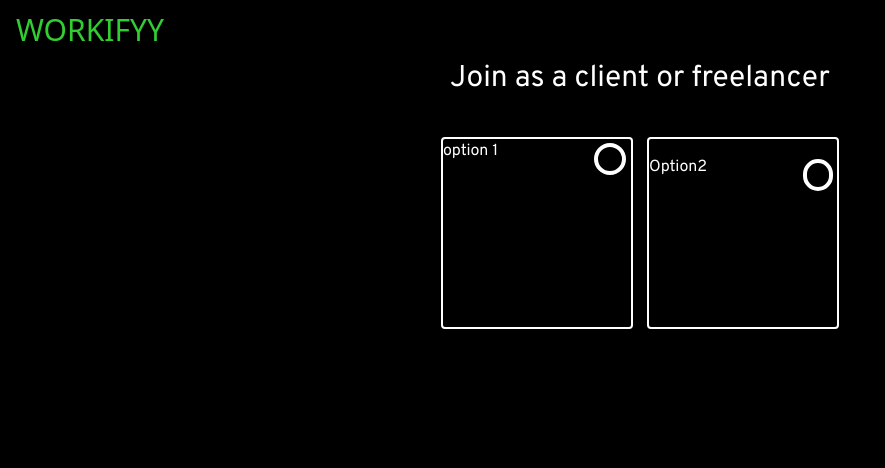
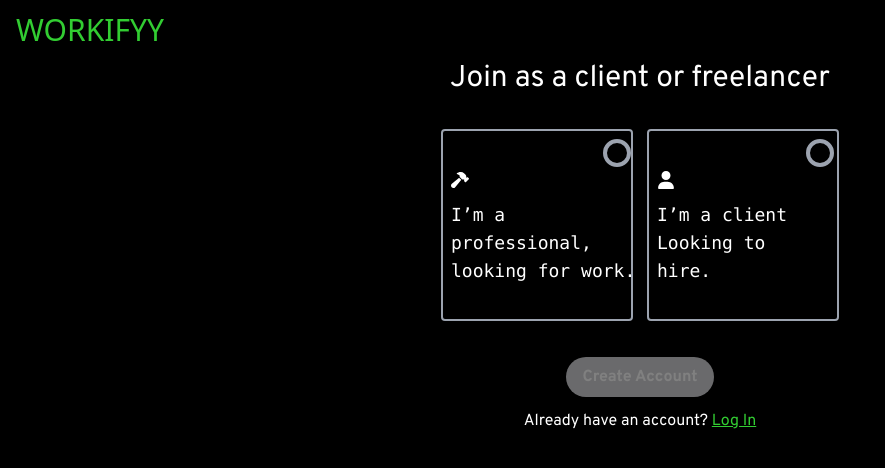
Before and after one commit to ad-tobii/workifyy, a React (Vite) app: page /Signup in a window 1280 px wide. Shown: the top 468 px of the page, without its empty margins (0-885 px from the left). Built offline with nearby package versions, Linux system fonts and the light colour scheme; a web font is replaced by a local one.

Commit message:
new Signup Page created

```diff
--- a/src/Pages/Signup/Signup.tsx
+++ b/src/Pages/Signup/Signup.tsx
@@ -1,4 +1,4 @@
-/*import { FaUser, FaHammer } from "react-icons/fa6";*/
+import { FaUser, FaHammer } from "react-icons/fa6";
 function Signup() {
   return (
     <div>
@@ -29,25 +29,57 @@ function Header() {
 }
 function Choice() {
   return (
-    <div className="radiogroup mt-10  flex gap-x-3.5 justify-center">
+    <>
+      <div className="radiogroup mt-8  flex gap-x-3.5 justify-center">
         <input type="radio" name="radio-group" className="hidden" id="radio1" />
+
         <label
-        className="border-white border-solid border-2   w-48 h-48 rounded text-white flex  after:h-8 after:w-8 after:border-white after:border-solid after:border-4 after:rounded-full after:ml-24 after:mt-1 after:mr-1 "
+          className=" myrads border-gray-400 border-solid border-2 pt-4 w-48 h-48 rounded
+      text-white flex after:h-7 after:flex after:gap-y-4 after:w-7
+      after:border-gray-400 after:border-solid after:border-4 after:rounded-full
+      after:-ml-8 after:-mt-2"
           htmlFor="radio1"
         >
-        option 1
+          <pre className="mt-6 ml-2 text-lg">
+            <FaHammer className="mb-3" />
+            I’m a{"\n"}professional,{"\n"}looking for work.
+          </pre>
         </label>
         <input type="radio" name="radio-group" className="hidden" id="radio2" />
+
         <label
-        className="border-white border-solid border-2 pt-4 w-48 h-48 rounded
-      text-white flex after:h-8 after:flex after:gap-y-4 after:w-8
-      after:border-white after:border-solid after:border-4 after:rounded-full
-      after:ml-24 after:mt-1 after:mr-1"
+          className=" myrads border-gray-400 border-solid border-2 pt-4 w-48 h-48 rounded
+      text-white flex after:h-7 after:flex after:gap-y-4 after:w-7
+      after:border-gray-400 after:border-solid after:border-4 after:rounded-full
+      after:ml-2 after:-mt-2"
           htmlFor="radio2"
         >
-        Option2
+          <pre className="mt-6 ml-2 text-lg">
+            <FaUser className="mb-3" />
+            I’m a client {"\n"}Looking to{"\n"}hire.
+          </pre>
         </label>
       </div>
+      <Foot />
+    </>
+  );
+}
+
+function Foot() {
+  return (
+    <>
+      <div className="flex justify-center mt-9">
+        <button className=" bg-zinc-300 text-white font-bold py-2 px-4  rounded-3xl opacity-50 cursor-not-allowed">
+          Create Account
+        </button>
+      </div>
+      <p className="text-white text-center mt-3">
+        Already have an account?{" "}
+        <a href="#" className="mylink">
+          Log In
+        </a>
+      </p>
+    </>
   );
 }
 export default Signup;
--- a/src/styles/index.css
+++ b/src/styles/index.css
@@ -45,3 +45,7 @@ input[type="radio"]:checked + label:after{
   border:5px solid #32cd32;
   background-color:black;
 }
+.mylink{
+  color:#32cd32;
+  text-decoration:underline;
+}
```
Lines whose indentation alone changed are shown as unchanged.
